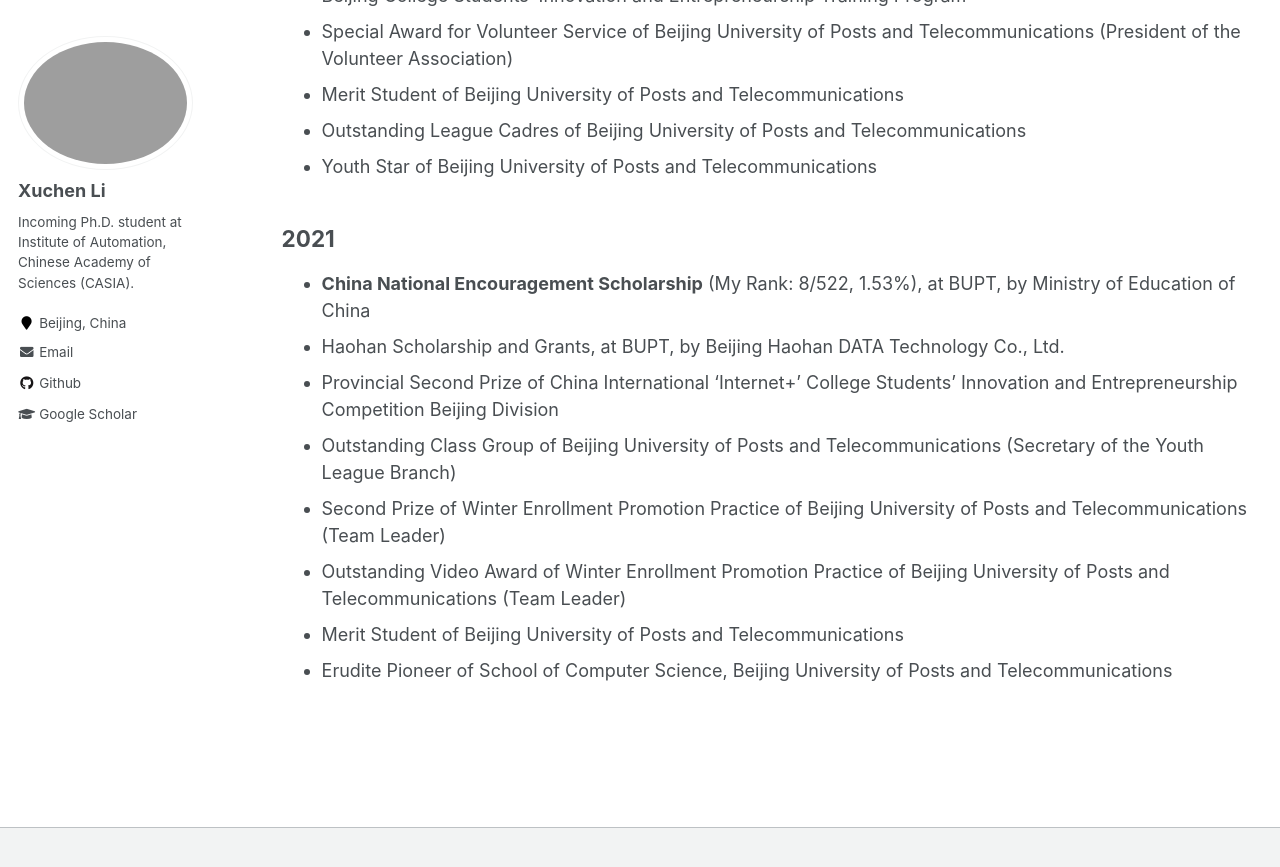
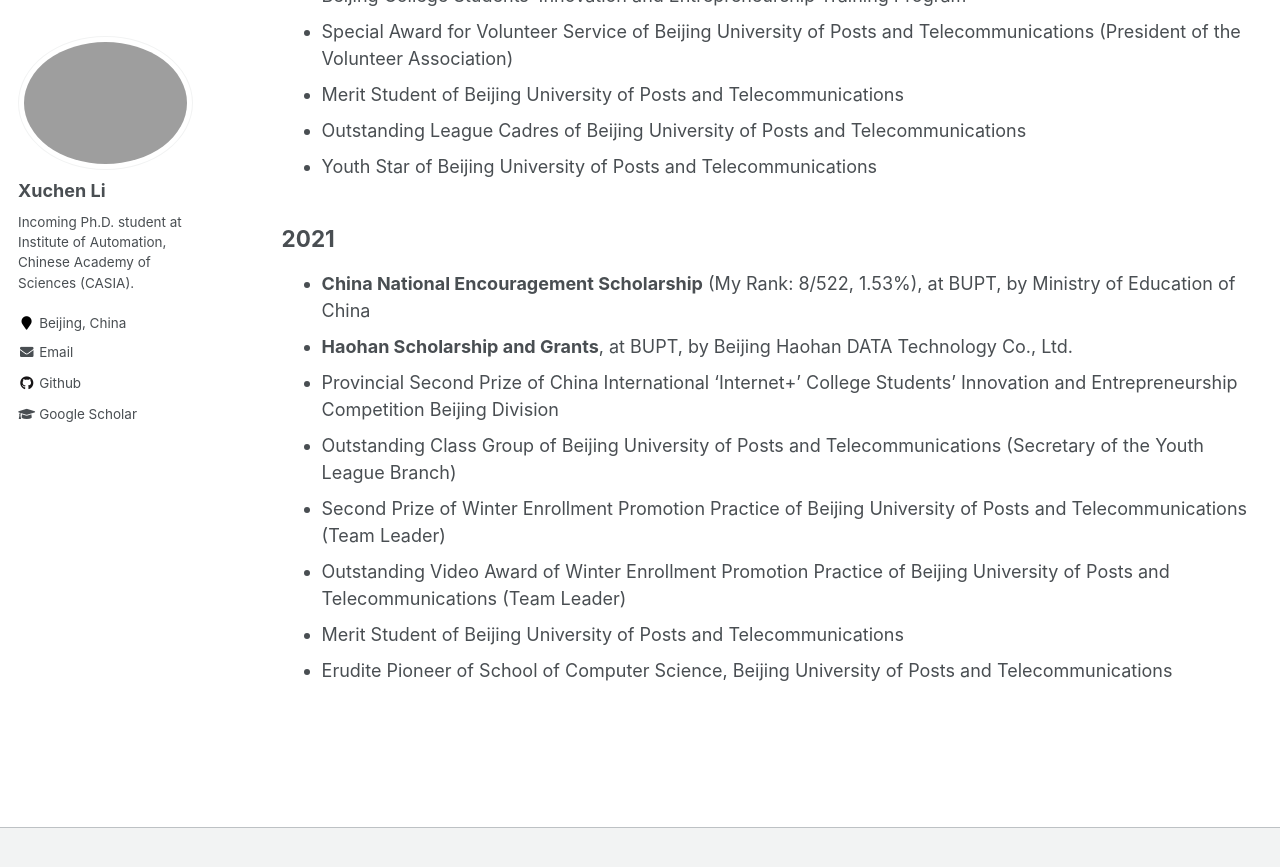
Before and after one commit to Xuchen-Li/Xuchen-Li.github.io, a Jekyll site: the page built from _pages/awards&honors.md, in a window 1280 px wide and 900 px high, scrolled down 1487 px. Shown: the top 867 px of the window. Built offline with Jekyll 4.4.1, drawn with Linux system fonts in a browser that asks for light colours.

```diff
--- a/_pages/awards&honors.md
+++ b/_pages/awards&honors.md
@@ -41,7 +41,7 @@ author_profile: true
 ## **2021**
 
 * **China National Encouragement Scholarship** (My Rank: 8/522, 1.53%), at BUPT, by Ministry of Education of China
-* Haohan Scholarship and Grants, at BUPT, by Beijing Haohan DATA Technology Co., Ltd.
+* **Haohan Scholarship and Grants**, at BUPT, by Beijing Haohan DATA Technology Co., Ltd.
 * Provincial Second Prize of China International 'Internet+' College Students' Innovation and Entrepreneurship Competition Beijing Division
 * Outstanding Class Group of Beijing University of Posts and Telecommunications (Secretary of the Youth League Branch)
 * Second Prize of Winter Enrollment Promotion Practice of Beijing University of Posts and Telecommunications (Team Leader)
```
